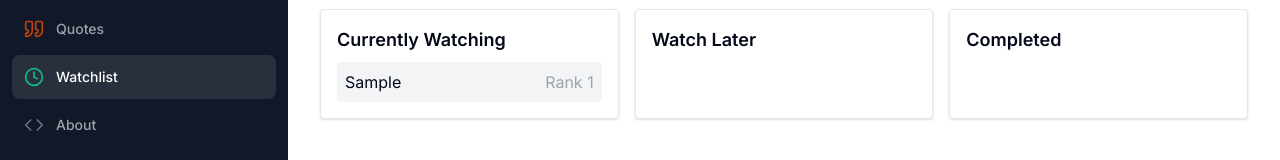
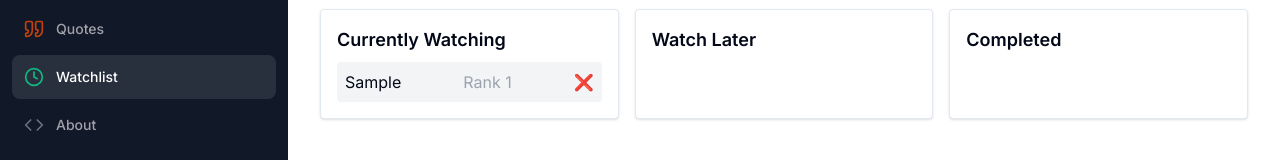
Before and after one commit to NikChhillar/AiShinobi, a Next.js app: page /watchlist in a window 1280 px wide. Both pictures are taken after typing "Sample" into the empty fields and a click on the button "Add to Currently Watching". Shown: the part 249-409 px from the top of the page. Built offline with nearby package versions, Linux system fonts and the light colour scheme.

Commit message:
improved

```diff
--- a/components/WatchList.tsx
+++ b/components/WatchList.tsx
@@ -12,7 +12,6 @@ interface Anime {
   id: string;
   name: string;
 }
-
 
 const WatchLists = () => {
   const [currentlyWatching, setCurrentlyWatching] = useState<Anime[]>([]);
@@ -79,7 +78,7 @@ const WatchLists = () => {
         updateList(destinationList, updatedDestinationList);
       }
     } else {
-      alert("10 is the limit set by admin....");
+      alert("can not add more");
     }
   };
 
@@ -141,8 +140,6 @@ const WatchLists = () => {
     }
   };
 
-
-
   return (
     <div className="p-8">
       <h2 className="text-2xl font-semibold mb-4">Watch Lists</h2>
@@ -181,16 +178,19 @@ const WatchLists = () => {
             list={currentlyWatching}
             listId="currentlyWatchingList"
             title="Currently Watching"
+            updateList={updateList}
           />
           <WatchList
             list={watchLater}
             listId="watchLaterList"
             title="Watch Later"
+            updateList={updateList}
           />
           <WatchList
             list={completed}
             listId="completedList"
             title="Completed"
+            updateList={updateList}
           />
         </div>
       </DragDropContext>
@@ -202,10 +202,19 @@ interface WatchListProps {
   list: Anime[];
   listId: string;
   title: string;
+  updateList: (list: Anime[], updatedList: Anime[]) => void;
 }
 
-const WatchList: React.FC<WatchListProps> = ({ list, listId, title }) => {
-
+const WatchList: React.FC<WatchListProps> = ({
+  list,
+  listId,
+  title,
+  updateList,
+}) => {
+  const handleDelete = (index: number) => {
+    const updatedList = removeItem(list, index);
+    updateList(list, updatedList);
+  };
   return (
     <div className="border p-4 bg-white rounded shadow">
       <h3 className="text-lg font-semibold mb-2">{title}</h3>
@@ -223,6 +232,7 @@ const WatchList: React.FC<WatchListProps> = ({ list, listId, title }) => {
                   >
                     <span>{anime.name}</span>
                     <span className="text-gray-400">Rank {index + 1}</span>
+                    <button onClick={() => handleDelete(index)}>❌</button>
                   </li>
                 )}
               </Draggable>
@@ -235,4 +245,10 @@ const WatchList: React.FC<WatchListProps> = ({ list, listId, title }) => {
   );
 };
 
+const removeItem = <T extends any[]>(list: T, index: number): T => {
+  const newList = [...list];
+  newList.splice(index, 1);
+  return newList as T;
+};
+
 export default WatchLists;
```
